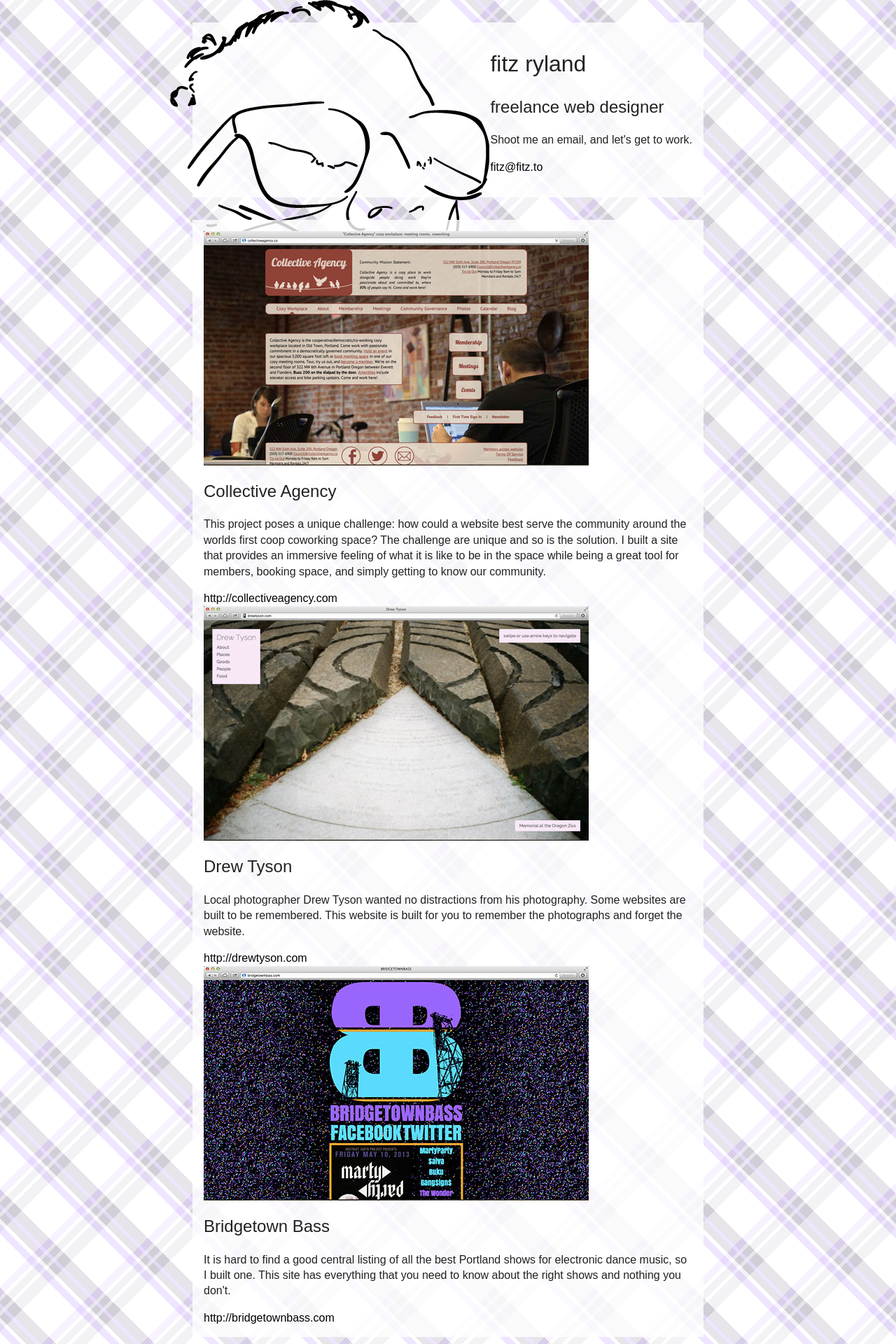
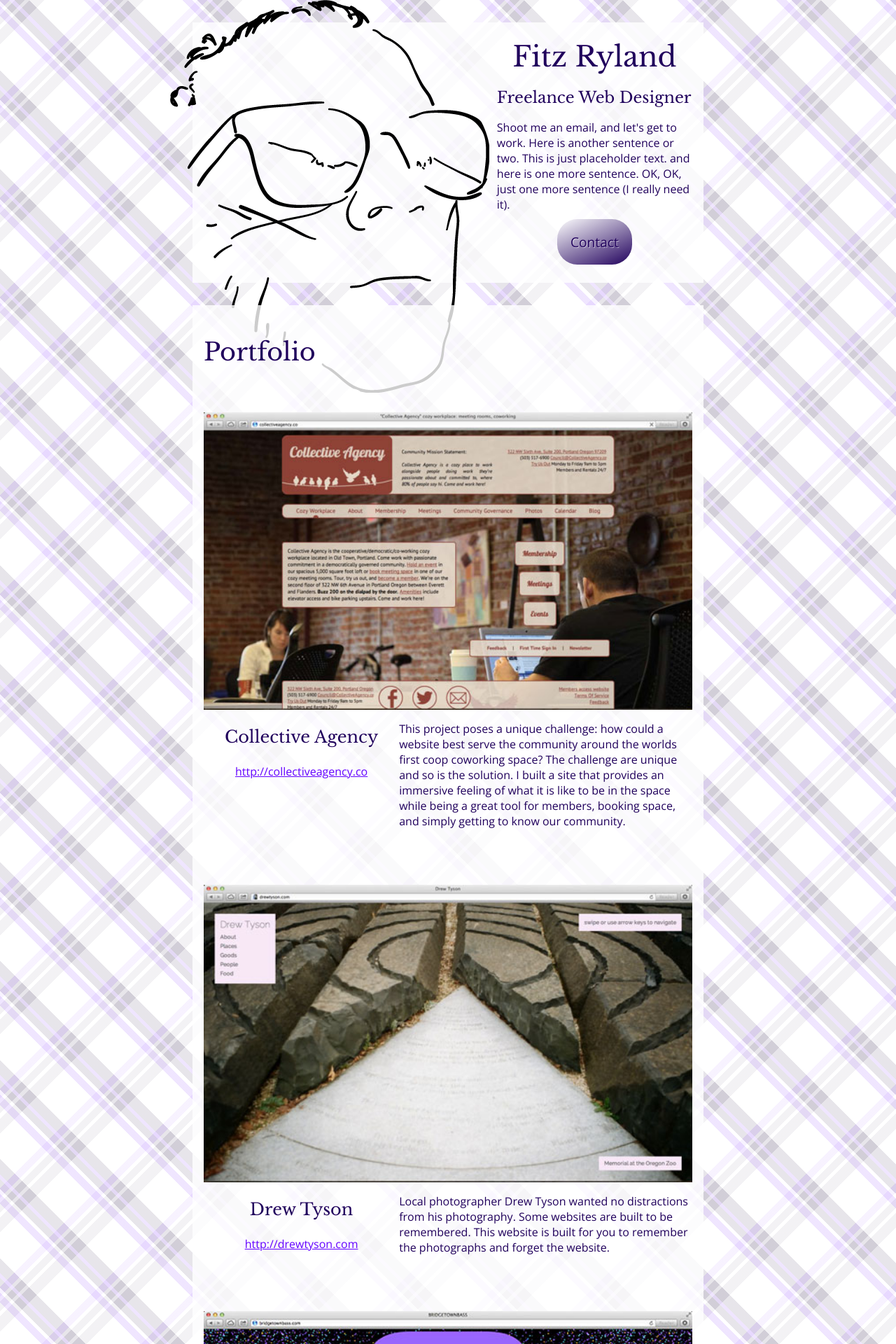
Before and after one commit to fitzryland/workwithfitzto, a Jekyll site: the page built from index.html, in a window 1280 px wide. Shown: the top 1920 px of the page at 70% size. Built offline with Jekyll 4.4.1, drawn with Linux system fonts in a browser that asks for light colours; nearby versions of some CDN libraries; Markdown is read by kramdown in place of the engine named in the settings; some of the changed text lies outside the part shown.

Commit message:
firmed up a bit of styling of portfolio

```diff
--- a/_layouts/default.html
+++ b/_layouts/default.html
@@ -9,23 +9,34 @@
         <title>Work With Fitz To {% if page.title %} {{ page.title }} {% else %} {{ ... }} {% endif %}</title>
         <meta name="description" content="">
         <meta name="viewport" content="width=device-width">
-        <!-- Place favicon.ico and apple-touch-icon.png in the root directory -->
         <link rel="stylesheet" href="css/normalize.css">
         <link rel="stylesheet" href="css/main.css">
+        <link href='http://fonts.googleapis.com/css?family=Libre+Baskerville|Open+Sans' rel='stylesheet' type='text/css'>
         <script src="js/vendor/modernizr-2.6.2.min.js"></script>
     </head>
     <body {% if page.bodyClass %} class="{{ page.bodyClass }}" {% endif %}>
         <div class="wrap">
             <header>
-                {{ content }}
+                <img src="images/logo_0.png" width="456" height="561" alt="Fitz" class="logo" />
+                <div class="homeDesc">
+                    {{ content }}
+                    {% comment %} {% include nav.html %} {% endcomment %}
+                </div>
             </header>
             <section>
+                <h2 class="title">Portfolio</h2>
                 {% for project in site.categories.projects %}
-                <article>
-                    <img src="{{ project.img }}"/> <!-- TODO add dimentions -->
-                    <h2>{{ project.title }}</h2>
-                    {{ project.content }}
-                    <a href="{{ project.link }}" target="_blank">{{ project.link }}</a>
+                <article class="project">
+                    <a href="{{ project.link }}" target="_blank">
+                        <img src="{{ project.img }}" width="550" height="335"/>
+                    </a>
+                    <div class="projHead">
+                        <h3>{{ project.title }}</h3>
+                        <a href="{{ project.link }}" target="_blank">{{ project.link }}</a>
+                    </div>
+                    <div class="projCont">
+                        {{ project.content }}
+                    </div>
                 </article>
                 {% endfor %}
             </section>
--- a/css/main.css
+++ b/css/main.css
@@ -2,12 +2,36 @@
 body {
   background-color: white;
   background-image: repeating-linear-gradient(45deg, rgba(224, 204, 255, 0.5), rgba(224, 204, 255, 0.5) 10px, rgba(255, 255, 255, 0.5) 10px, rgba(255, 255, 255, 0.5) 15px, rgba(20, 0, 51, 0.1) 15px, rgba(20, 0, 51, 0.1) 25px, rgba(224, 204, 255, 0.5) 25px, rgba(224, 204, 255, 0.5) 30px, rgba(20, 0, 51, 0.1) 30px, rgba(20, 0, 51, 0.1) 45px, rgba(255, 255, 255, 0.5) 45px, rgba(255, 255, 255, 0.5) 100px), repeating-linear-gradient(135deg, rgba(224, 204, 255, 0.5), rgba(224, 204, 255, 0.5) 10px, rgba(255, 255, 255, 0.5) 10px, rgba(255, 255, 255, 0.5) 15px, rgba(20, 0, 51, 0.1) 15px, rgba(20, 0, 51, 0.1) 25px, rgba(255, 255, 255, 0.5) 25px, rgba(255, 255, 255, 0.5) 30px, rgba(20, 0, 51, 0.1) 30px, rgba(20, 0, 51, 0.1) 45px, rgba(255, 255, 255, 0.5) 45px, rgba(255, 255, 255, 0.5) 100px);
+  color: #20005c;
+  font: 16px 'Open Sans', sans-serif;
   font-size: 16px;
   margin: 0;
   padding: 0; }
 
+h1, h2, h3, h4, h5, h6 {
+  font-family: 'Libre Baskerville', serif;
+  font-weight: 400; }
+
+h1 {
+  font-size: 2.5em; }
+
+h2 {
+  font-size: 2.2em; }
+
+h3 {
+  font-size: 1.5em; }
+
+h4 {
+  font-size: 1.3em; }
+
+h5 {
+  font-size: 1.1em; }
+
+h6 {
+  font-size: 1em; }
+
 a:link, a:visited {
-  color: black;
+  color: #6402ff;
   text-decoration: none;
   -webkit-transition: all 0.2s ease;
   -moz-transition: all 0.2s ease;
@@ -16,7 +40,8 @@
   transition: all 0.2s ease; }
 
 a:hover, a:active {
-  color: #6402ff; }
+  background-color: #20005c;
+  color: white; }
 
 .wrap {
   margin: 1em auto;
@@ -45,26 +70,47 @@
     display: table;
     clear: both; }
 
-h1, h2, h3, h4, h5, h6 {
-  font-weight: 400; }
+.buttonWrap {
+  display: block;
+  font-size: 1.2em;
+  margin: 1.5em 0;
+  text-align: center; }
+
+a.button:link, a.button:visited {
+  background-image: linear-gradient(155deg, rgba(255, 255, 255, 0.8), #20005c);
+  border-radius: 1.5em;
+  color: #20005c;
+  padding: 1em;
+  text-shadow: 1px 1px rgba(255, 255, 255, 0.5); }
+
+a.button:hover, a.button:active {
+  background-image: linear-gradient(155deg, #20005c, #6402ff);
+  color: white;
+  text-shadow: 2px 2px #20005c; }
 
 /*********************** Page Specific Selectors ***************************/
-body.home .desc {
-  float: right; }
+.homeDesc {
+  float: right;
+  width: 40%; }
   @media only screen and (max-width: 600px) {
-    body.home .desc {
+    .homeDesc {
       float: none;
       text-align: center; } }
+  .homeDesc h1 {
+    margin: 0.2em 0 0;
+    text-align: center; }
     @media only screen and (max-width: 600px) {
-    body.home .desc h1 {
+      .homeDesc h1 {
         font-size: 4.5em;
         margin: 0; } }
+  .homeDesc h2 {
+    font-size: 1.4em; }
     @media only screen and (max-width: 600px) {
-    body.home .desc h2 {
+      .homeDesc h2 {
         font-size: 1.9em;
         margin: 0; } }
   @media only screen and (max-width: 600px) {
-    body.home .desc h3 {
+    .homeDesc h3 {
       font-size: 3em;
       margin: 0; } }
 
@@ -77,3 +123,33 @@
       left: -6em;
       opacity: 0.4;
       top: -2em; } }
+
+article.project:after {
+  content: "";
+  display: table;
+  clear: both; }
+article.project img {
+  display: block;
+  width: 100%;
+  height: auto; }
+
+article.project {
+  margin-top: 4em; }
+
+article.project:first-child {
+  margin-top: 0; }
+
+.projHead {
+  display: inline;
+  float: left;
+  text-align: center;
+  width: 40%; }
+  .projHead h3 {
+    margin-top: 1em; }
+  .projHead a:link, .projHead a:visited {
+    text-decoration: underline; }
+
+.projCont {
+  display: inline;
+  float: left;
+  width: 60%; }
--- a/index.html
+++ b/index.html
@@ -3,10 +3,9 @@
 title:
 bodyClass: home
 ---
-<img src="images/logo_0.png" width="456" height="561" alt="Fitz" class="logo" />
-<div class="desc">
-    <h1>fitz ryland</h1>
-    <h2>freelance web designer</h2>
-    <p>Shoot me an email, and let's get to work.</p>
-    <p><a href="mailto:fitz@fitz.to">fitz@fitz.to</a></p>
+<h1>Fitz Ryland</h1>
+<h2>Freelance Web Designer</h2>
+<p>Shoot me an email, and let's get to work. Here is another sentence or two. This is just placeholder text. and here is one more sentence. OK, OK, just one more sentence (I really need it).</p>
+<div class="buttonWrap">
+    <a href="mailto:hire@fitz.to" class="button">Contact</a>
 </div>
--- /dev/null
+++ b/notes.txt
@@ -0,0 +1,5 @@
+TODO
+- Resave Images for full width
+- Redo logo
+	- use the 'black' purple
+	- make a bit smaller to fit 60% width
--- a/projects/_posts/2013-03-01-Collective-Agency.MARKDOWN
+++ b/projects/_posts/2013-03-01-Collective-Agency.MARKDOWN
@@ -1,6 +1,6 @@
 ---
 title: Collective Agency
 img: images/collectiveagency.jpg
-link: http://collectiveagency.com
+link: http://collectiveagency.co
 ---
 <p>This project poses a unique challenge: how could a website best serve the community around the worlds first coop coworking space? The challenge are unique and so is the solution. I built a site that provides an immersive feeling of what it is like to be in the space while being a great tool for members, booking space, and simply getting to know our community.</p>
```
Also changed, not shown: css/main.scss (+116 -30 lines). Lines whose indentation alone changed are shown as unchanged.
